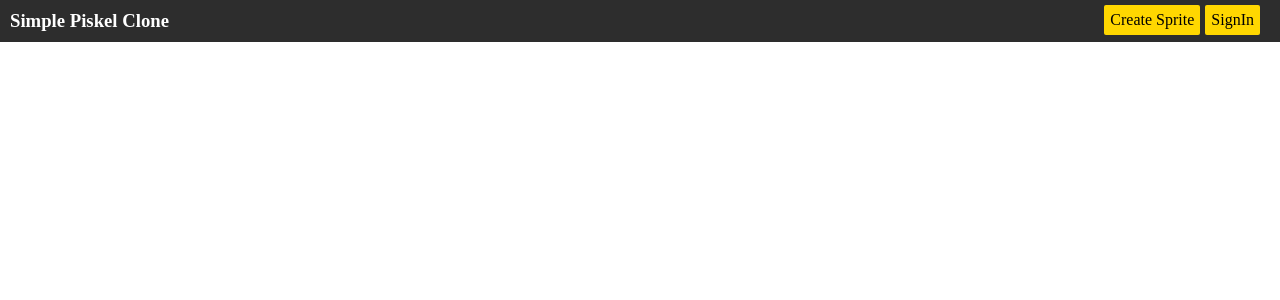
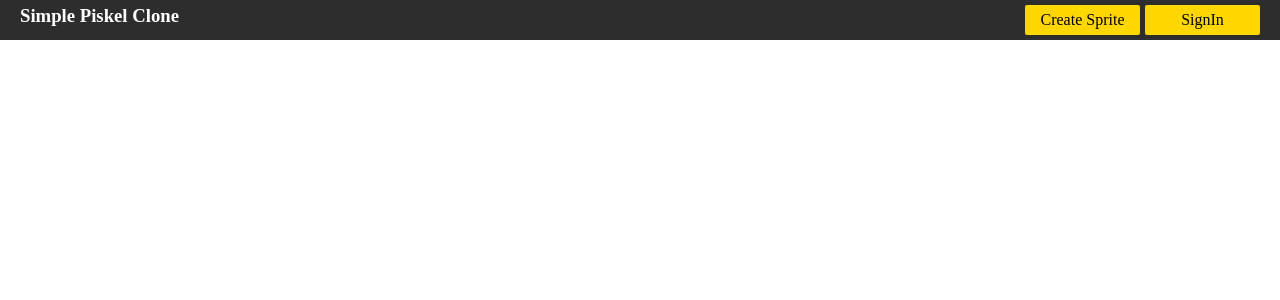
Before and after one commit to Ranisans/simple-piskel-clone, a React app: page / in a window 1280 px wide. Shown: the top 300 px of the page. Built offline with nearby package versions, Linux system fonts and the light colour scheme.

Commit message:
feat: change menu display to grid

```diff
--- a/src/assets/scss/_menu.scss
+++ b/src/assets/scss/_menu.scss
@@ -1,21 +1,32 @@
 .main_menu {
   position: relative;
 
-  display: flex;
-  justify-content: flex-end;
+  display: grid;
 
   padding: 5px 20px;
 
   background-color: rgb(45, 45, 45);
 
+  grid-template-columns: 180px auto 120px 120px;
+
+  * {
+    margin: 0;
+  }
+
   &-label {
-    position: absolute;
-    top: 10px;
-    left: 10px;
+    color: rgb(255, 255, 255);
 
-    margin: 0;
+    grid-column: 1;
+  }
 
-    color: rgb(255, 255, 255);
+  &-project_label {
+    align-self: center;
+
+    color: white;
+
+    text-align: center;
+
+    grid-column: 2;
   }
 
   &-button {
```
